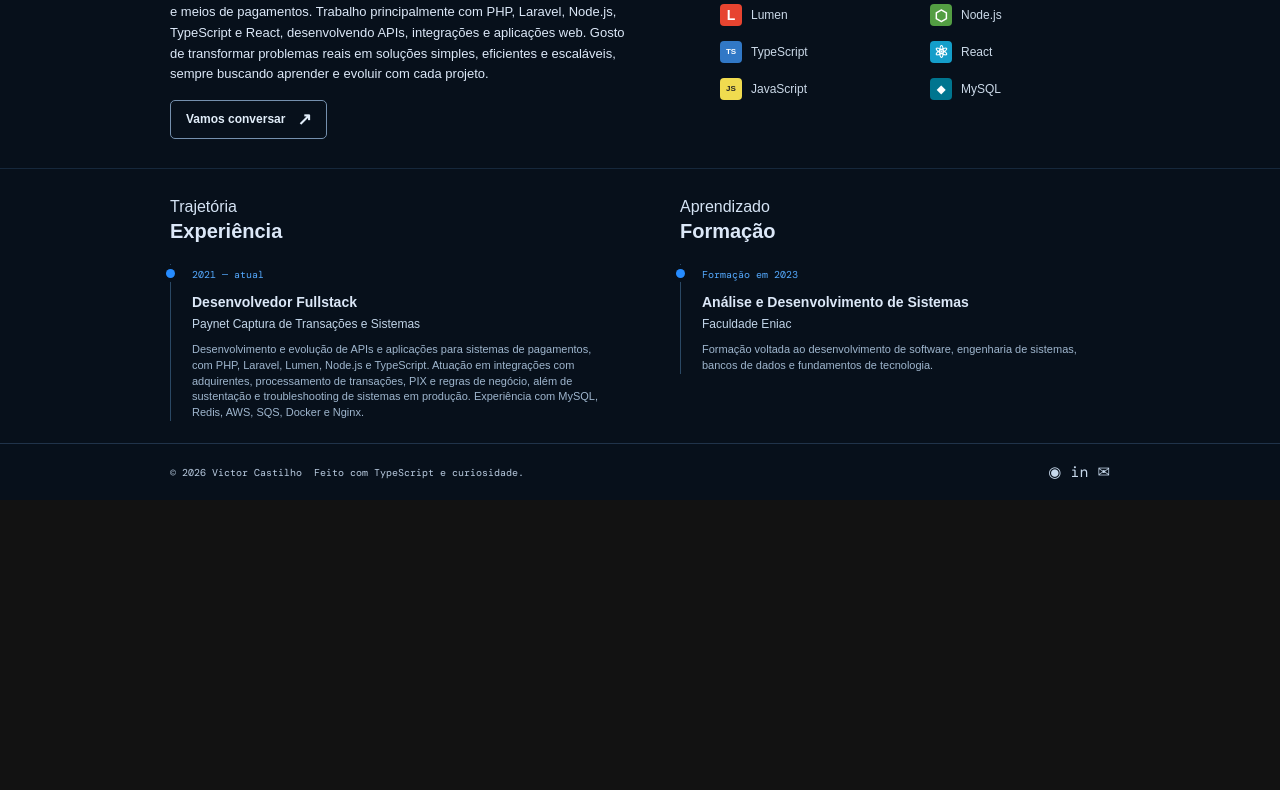
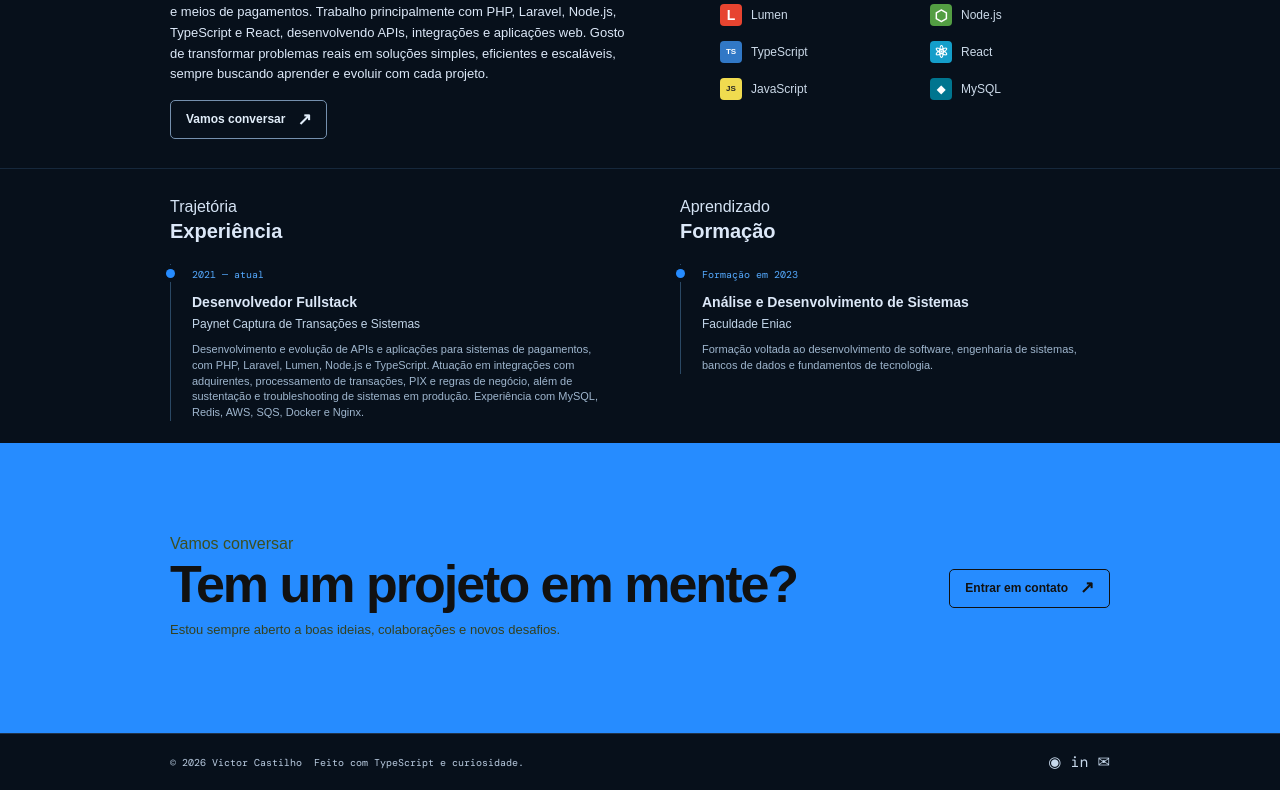
Before and after one commit to V1TER4/codefolio, a React (Vite) app: page / in a window 1280 px wide. Shown: the part 925-1715 px from the top of the page. Before the commit the page ends 1425 px from the top, so only its background shows below. Built offline with nearby package versions, Linux system fonts and the light colour scheme.

Commit message:
fix: show contact section

```diff
--- a/src/styles/main.css
+++ b/src/styles/main.css
@@ -65,3 +65,4 @@ body { background:radial-gradient(circle at 50% -20%,#10243a 0,#07101b 42%); fon
 .light-theme .timeline { border-color:#9cb9d5; }.light-theme .timeline-dot { box-shadow:0 0 0 4px #f4f7fb; }.light-theme .timeline-item h4 { color:#58708a; }.light-theme .timeline-empty { border-color:#adc3d9; color:#58708a; }
 .light-theme .page-heading { border-color:#d6e0eb; }.light-theme .page-heading p:last-child,.light-theme .project-toolbar { color:#58708a; }
 .light-theme .site-footer .container:after { color:#294865; }
+.contact-section { display:block; }
```
